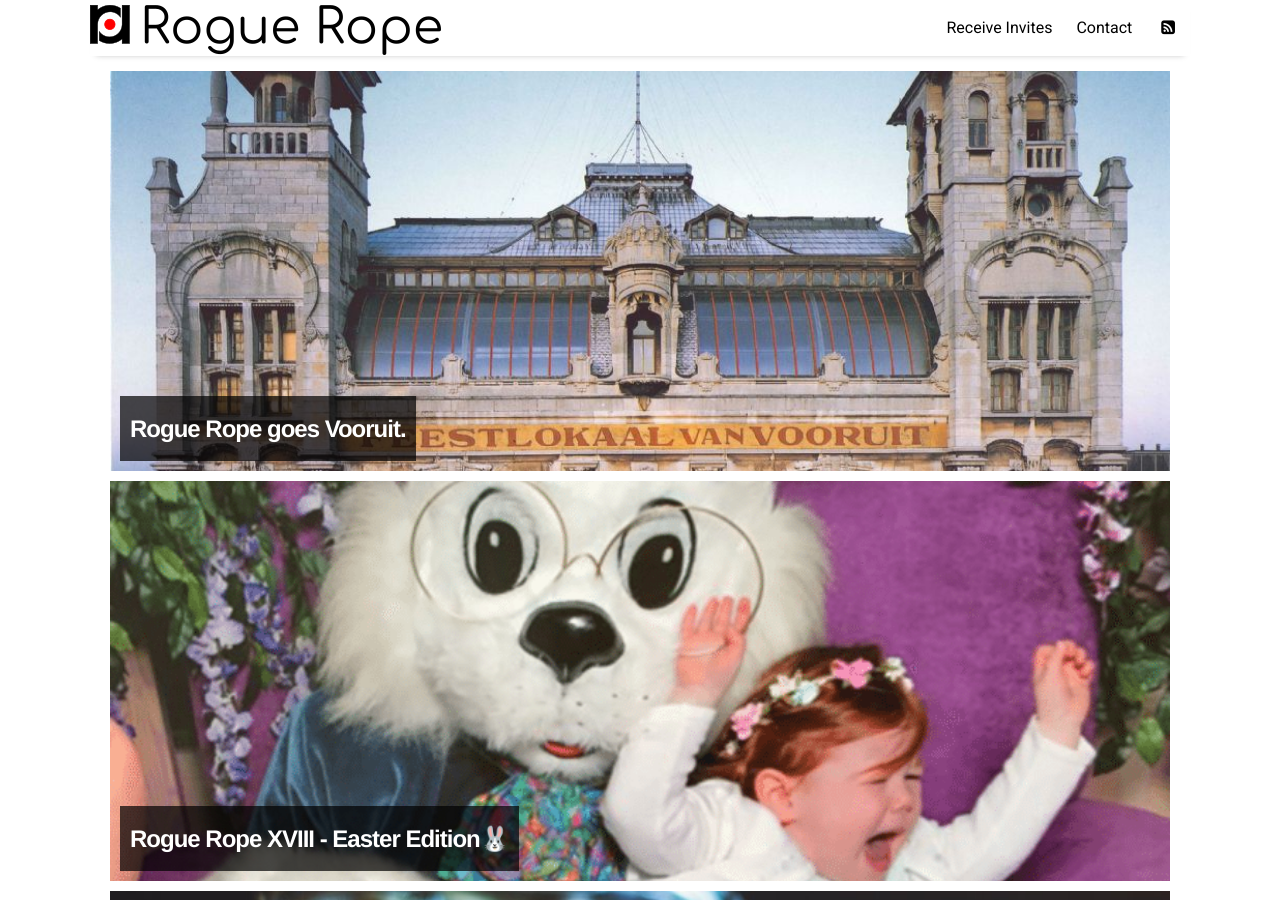
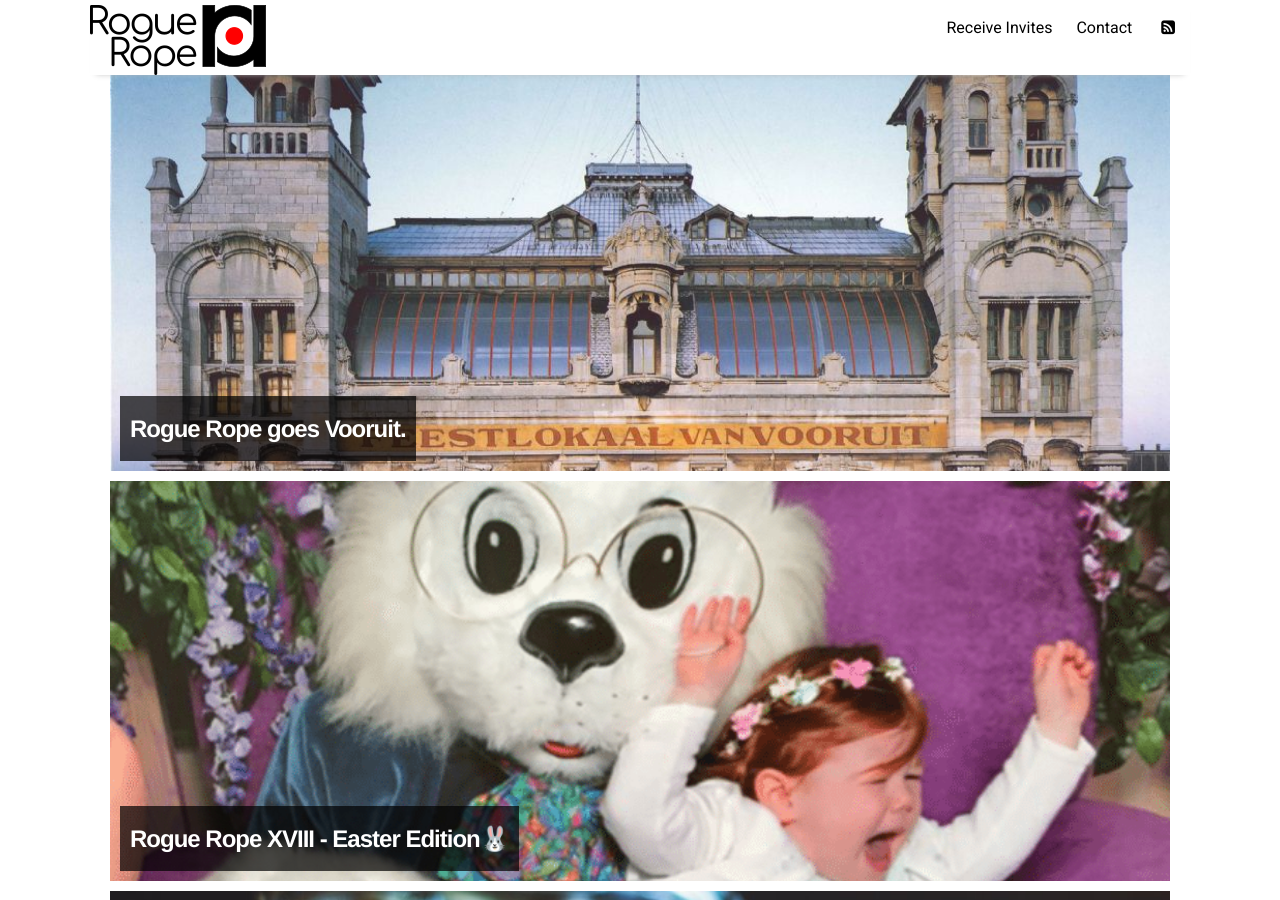
Before and after one commit to RogueRope/RogueRope, a Jekyll site: the page built from index.html, in a window 1280 px wide and 900 px high. Built offline with Jekyll 4.4.1, drawn with Linux system fonts in a browser that asks for light colours; nearby versions of some CDN libraries; the list of posts is cut into pages by our own code; comment, search, counter and statistics services are not loaded.

Commit message:
Logo update

```diff
--- a/_includes/header.html
+++ b/_includes/header.html
@@ -1,6 +1,6 @@
 <header class="site-header">
 
-  <a href="/"><img src="/assets/img/logo_350_60.png"></a>
+  <a href="/"><img src="/assets/img/logo_176_70.png"></a>
   <nav class="menu-list">
     {% for item in site.data.settings.menu %}
       <a href="{{ site.github.url }}/{{ item.folder }}/{{ item.file }}" class="menu-link">{{ item.name }}</a>
```
Also changed, not shown: assets/img/logo_176_70.png (added).
